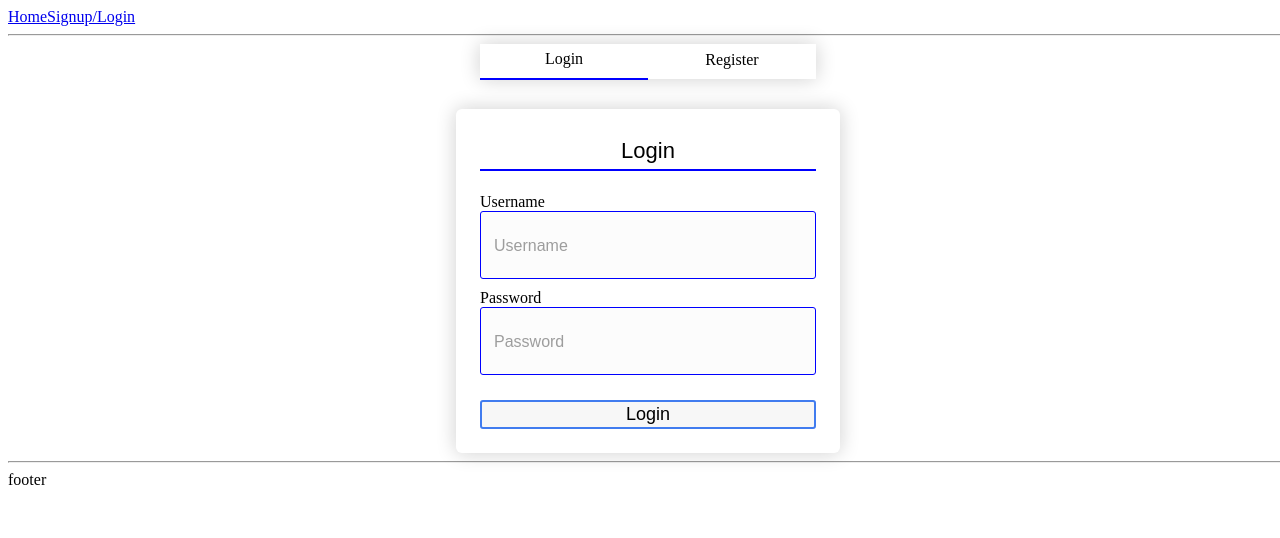
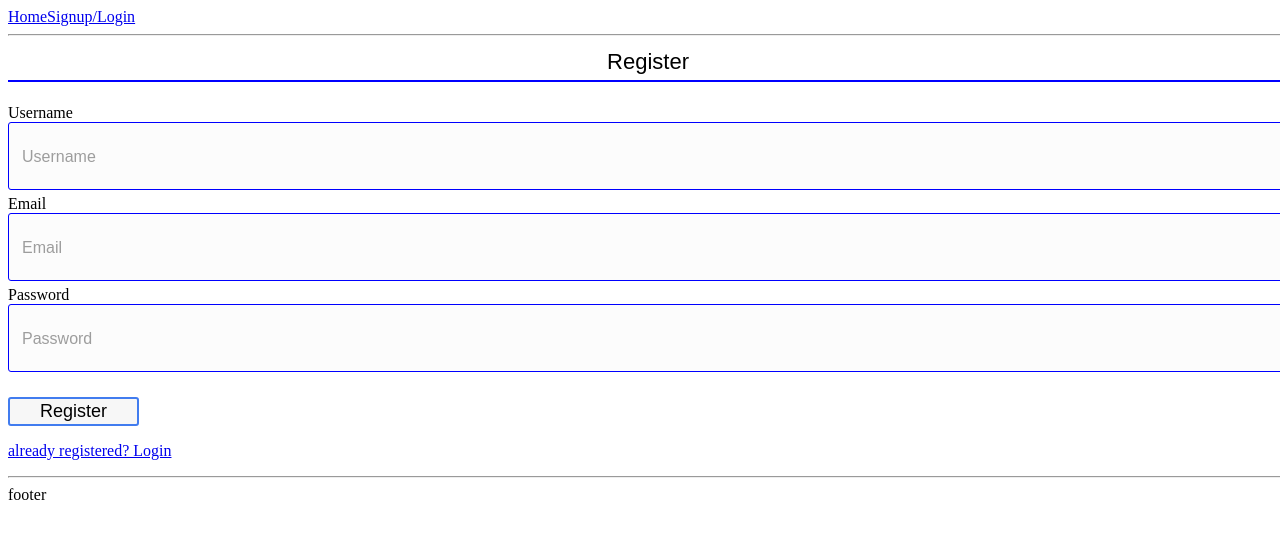
Before and after one commit to moiz-i-am/EMR-Frontend, a React (Create React App) app: page /SignupLab in a window 1280 px wide. Shown: the top 538 px of the page. Built offline with nearby package versions, Linux system fonts and the light colour scheme.

Commit message:
user registration completed with backend

```diff
--- /dev/null
+++ b/src/actions/authActions.js
@@ -0,0 +1,24 @@
+import axios from "axios";
+
+import { GET_ERRORS, SET_CURRENT_USER, USER_LOADING } from "./types";
+
+// register user
+
+export const registerUser = (userData, history) => dispatch => {
+  axios
+    .post("v1/users", userData)
+    .then(res => history.push("/Login"))
+    .catch(err =>
+      dispatch({
+        type: GET_ERRORS,
+        payload: err.response.data
+      })
+    );
+};
+
+// User loading
+export const setUserLoading = () => {
+  return {
+    type: USER_LOADING
+  };
+};
--- /dev/null
+++ b/src/actions/types.js
@@ -0,0 +1,3 @@
+export const GET_ERRORS = "GET_ERRORS";
+export const USER_LOADING = "USER_LOADING";
+export const SET_CURRENT_USER = "SET_CURRENT_USER";
--- a/src/index.js
+++ b/src/index.js
@@ -1,15 +1,19 @@
 import React from "react";
 import { render } from "react-dom";
-import { BrowserRouter as Router, Switch, Route } from "react-router-dom";
+import { BrowserRouter as Router } from "react-router-dom";
+import { Provider } from "react-redux";
 
+import store from "./store";
 import App from "./App";
 import Routes from "./routes";
 
 render(
-  <Router>
-    <App>
-      <Routes />
-    </App>
-  </Router>,
+  <Provider store={store}>
+    <Router>
+      <App>
+        <Routes />
+      </App>
+    </Router>
+  </Provider>,
   document.getElementById("root")
 );
--- /dev/null
+++ b/src/reducers/authReducers.js
@@ -0,0 +1,27 @@
+import { SET_CURRENT_USER, USER_LOADING } from "../actions/types";
+
+const isEmpty = require("is-empty");
+
+const initialState = {
+  isAuthenticated: false,
+  user: {},
+  loading: false
+};
+
+export default function(state = initialState, action) {
+  switch (action.type) {
+    case SET_CURRENT_USER:
+      return {
+        ...state,
+        isAuthenticated: !isEmpty(action.payload),
+        user: action.payload
+      };
+    case USER_LOADING:
+      return {
+        ...state,
+        loading: true
+      };
+    default:
+      return state;
+  }
+}
--- /dev/null
+++ b/src/reducers/errorReducers.js
@@ -0,0 +1,12 @@
+import { GET_ERRORS } from "../actions/types";
+
+const initialState = {};
+
+export default function(state = initialState, action) {
+  switch (action.type) {
+    case GET_ERRORS:
+      return action.payload;
+    default:
+      return state;
+  }
+}
--- /dev/null
+++ b/src/reducers/index.js
@@ -0,0 +1,9 @@
+import { combineReducers } from "redux";
+
+import authReducer from "./authReducers";
+import errorReducer from "./errorReducers";
+
+export default combineReducers({
+  auth: authReducer,
+  error: errorReducer
+});
--- a/src/routes.js
+++ b/src/routes.js
@@ -1,9 +1,10 @@
 import React from "react";
-import { BrowserRouter as Router, Switch, Route } from "react-router-dom";
+import { Switch, Route } from "react-router-dom";
 
 import Home from "./views/Home";
 import SignupNavigator from "./views/SignupNavigator";
 import Signup from "./views/Signup";
+import Login from "./views/Login";
 
 import NotFound from "./components/NotFound";
 
@@ -17,6 +18,7 @@ const routes = () => {
         <Route exact path="/SignupDoctor" component={Signup} />
         <Route exact path="/SignupHospital" component={Signup} />
         <Route exact path="/SignupLab" component={Signup} />
+        <Route exact path="/Login" component={Login} />
 
         <Route component={NotFound} />
       </Switch>
--- /dev/null
+++ b/src/store.js
@@ -0,0 +1,19 @@
+import { createStore, applyMiddleware, compose } from "redux";
+import thunk from "redux-thunk";
+
+import rootReducer from "./reducers";
+
+const initialState = {};
+
+const middleware = [thunk];
+
+const store = createStore(
+  rootReducer,
+  initialState,
+  compose(
+    applyMiddleware(...middleware),
+    window.__REDUX_DEVTOOLS_EXTENSION__ && window.__REDUX_DEVTOOLS_EXTENSION__()
+  )
+);
+
+export default store;
--- /dev/null
+++ b/src/views/Login.js
@@ -0,0 +1,51 @@
+import React from "react";
+import { Link } from "react-router-dom";
+
+export default class LoginBox extends React.Component {
+  constructor(props) {
+    super(props);
+    this.state = {};
+  }
+
+  submitLogin(e) {}
+
+  render() {
+    return (
+      <div className="inner-container">
+        <div className="header">Login</div>
+        <div className="box">
+          <div className="input-group">
+            <label htmlFor="username">Username</label>
+            <input
+              type="text"
+              name="username"
+              className="login-input"
+              placeholder="Username"
+            />
+          </div>
+
+          <div className="input-group">
+            <label htmlFor="password">Password</label>
+            <input
+              type="password"
+              name="password"
+              className="login-input"
+              placeholder="Password"
+            />
+          </div>
+
+          <button
+            type="button"
+            className="login-btn"
+            onClick={this.submitLogin.bind(this)}
+          >
+            Login
+          </button>
+        </div>
+        <p>
+          <Link to="/Signup">not registered yet? Please Register!</Link>
+        </p>
+      </div>
+    );
+  }
+}
--- a/src/views/Signup.js
+++ b/src/views/Signup.js
@@ -1,77 +1,81 @@
-import React, { Component } from "react";
+import React from "react";
 import "./signstyle.css";
+import { Link, withRouter } from "react-router-dom";
+import { connect } from "react-redux";
+import classnames from "classnames";
+import PropTypes from "prop-types";
 
-export default class Signup extends React.Component {
+import { registerUser } from "./../actions/authActions";
+
+class Signup extends React.Component {
   constructor(props) {
     super(props);
     this.state = {
-      isLoginOpen: true,
-      isRegisterOpen: false
+      username: "",
+      email: "",
+      password: "",
+      errors: {}
     };
   }
 
-  showLoginBox() {
-    this.setState({ isLoginOpen: true, isRegisterOpen: false });
-  }
-
-  showRegisterBox() {
-    this.setState({ isRegisterOpen: true, isLoginOpen: false });
-  }
-
-  render() {
-    return (
-      <div className="root-container">
-        <div className="box-controller">
-          <div
-            className={
-              "controller " +
-              (this.state.isLoginOpen ? "selected-controller" : "")
-            }
-            onClick={this.showLoginBox.bind(this)}
-          >
-            Login
-          </div>
-          <div
-            className={
-              "controller " +
-              (this.state.isRegisterOpen ? "selected-controller" : "")
-            }
-            onClick={this.showRegisterBox.bind(this)}
-          >
-            Register
-          </div>
-        </div>
-
-        <div className="box-container">
-          {this.state.isLoginOpen && <LoginBox />}
-          {this.state.isRegisterOpen && <RegisterBox />}
-        </div>
-      </div>
-    );
+  componentDidUpdate(nextProps) {
+    if (nextProps.errors) {
+      this.setState({
+        errors: nextProps.errors
+      });
     }
   }
 
-//Login Box
-class LoginBox extends React.Component {
-  constructor(props) {
-    super(props);
-    this.state = {};
-  }
+  onChange = e => {
+    this.setState({ [e.target.name]: e.target.value });
+  };
 
-  submitLogin(e) {}
+  onSubmit = e => {
+    e.preventDefault();
+
+    const newUser = {
+      name: this.state.username,
+      email: this.state.email,
+      password: this.state.password
+    };
+    this.props.registerUser(newUser, this.props.history);
+  };
 
   render() {
+    const { errors } = this.state;
     return (
       <div className="inner-container">
-        <div className="header">Login</div>
+        <div className="header">Register</div>
         <div className="box">
+          <form noValidate onSubmit={this.onSubmit}>
             <div className="input-group">
               <label htmlFor="username">Username</label>
               <input
                 type="text"
                 name="username"
-              className="login-input"
+                className={classnames("login-input", {
+                  invalid: errors.username
+                })}
                 placeholder="Username"
+                onChange={this.onChange}
+                value={this.state.username}
+                error={errors.username}
+              />
+              <span className="red-text">{errors.username}</span>
+            </div>
+
+            <div className="input-group">
+              <label htmlFor="email">Email</label>
+              <input
+                type="text"
+                name="email"
+                className={classnames("login-input", {
+                  invalid: errors.email
+                })}
+                placeholder="Email"
+                onChange={this.onChange}
+                value={this.state.email}
+                error={errors.email}
               />
             </div>
 
@@ -80,76 +84,37 @@ class LoginBox extends React.Component {
               <input
                 type="password"
                 name="password"
-              className="login-input"
+                className={classnames("login-input", {
+                  invalid: errors.password
+                })}
                 placeholder="Password"
+                onChange={this.onChange}
+                value={this.state.password}
+                error={errors.password}
               />
             </div>
-
-          <button
-            type="button"
-            className="login-btn"
-            onClick={this.submitLogin.bind(this)}
-          >
-            Login
+            <button type="submit" className="login-btn">
+              Register
             </button>
+          </form>
         </div>
+        <p>
+          <Link to="/Login">already registered? Login</Link>
+        </p>
       </div>
     );
   }
 }
 
-//Register Box
-class RegisterBox extends React.Component {
-  constructor(props) {
-    super(props);
-    this.state = {};
-  }
+Signup.propTypes = {
+  registerUser: PropTypes.func.isRequired,
+  auth: PropTypes.object.isRequired,
+  errors: PropTypes.object.isRequired
+};
 
-  submitRegister(e) {}
+const mapStateToProps = state => ({
+  auth: state.auth,
+  errors: state.errors
+});
 
-  render() {
-    return (
-      <div className="inner-container">
-        <div className="header">Register</div>
-        <div className="box">
-          <div className="input-group">
-            <label htmlFor="username">Username</label>
-            <input
-              type="text"
-              name="username"
-              className="login-input"
-              placeholder="Username"
-            />
-          </div>
-
-          <div className="input-group">
-            <label htmlFor="email">Email</label>
-            <input
-              type="text"
-              name="email"
-              className="login-input"
-              placeholder="Email"
-            />
-          </div>
-
-          <div className="input-group">
-            <label htmlFor="password">Password</label>
-            <input
-              type="password"
-              name="password"
-              className="login-input"
-              placeholder="Password"
-            />
-          </div>
-          <button
-            type="button"
-            className="login-btn"
-            onClick={this.submitRegister.bind(this)}
-          >
-            Register
-          </button>
-        </div>
-      </div>
-    );
-  }
-}
+export default connect(mapStateToProps, { registerUser })(withRouter(Signup));
```
Also changed, not shown: package.json (+10 -2 lines), src/utils/setAuthToken.js (added, +11 -0 lines), 1 other file (tests, documents, lock files or other folders). Lines whose indentation alone changed are shown as unchanged.
